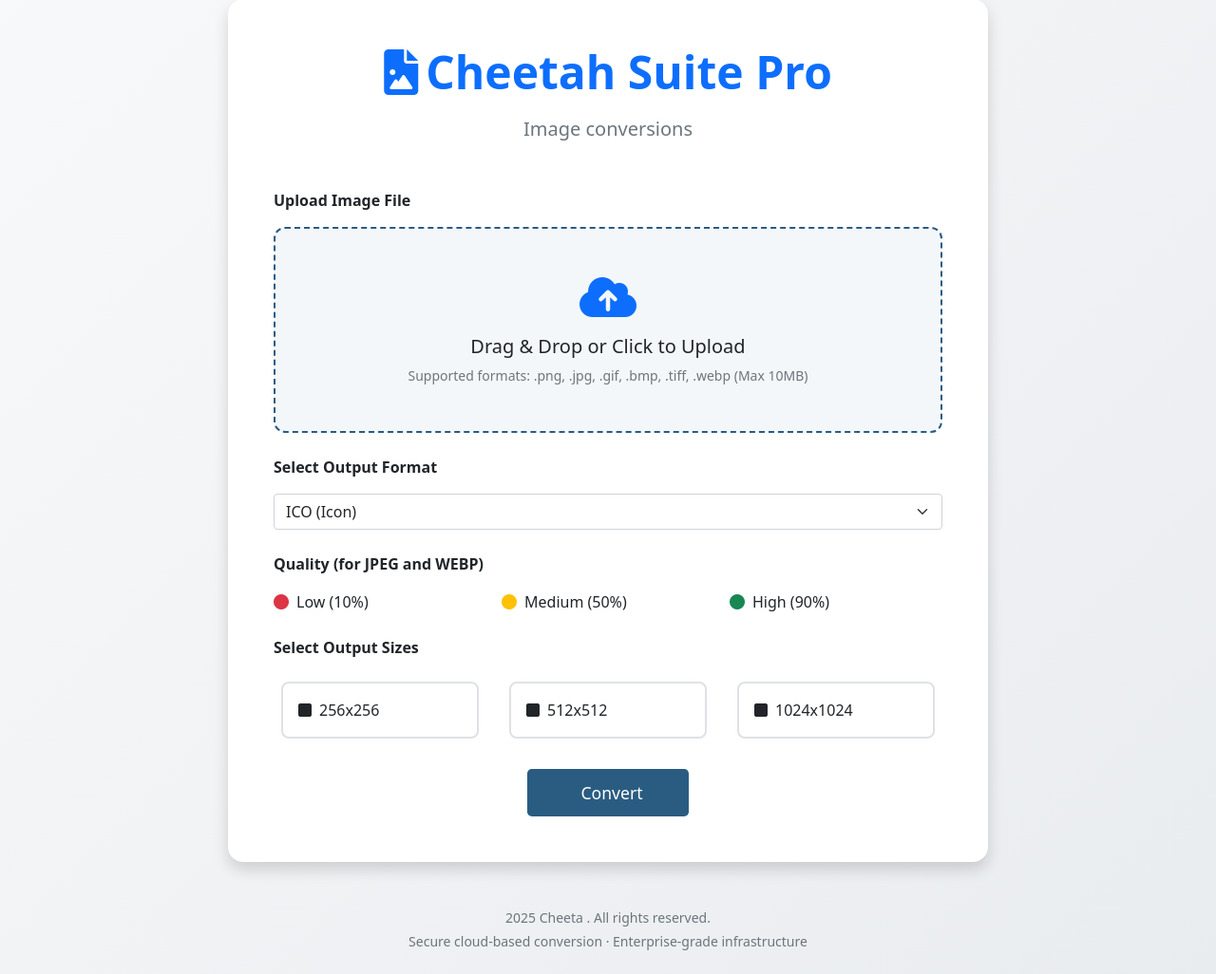
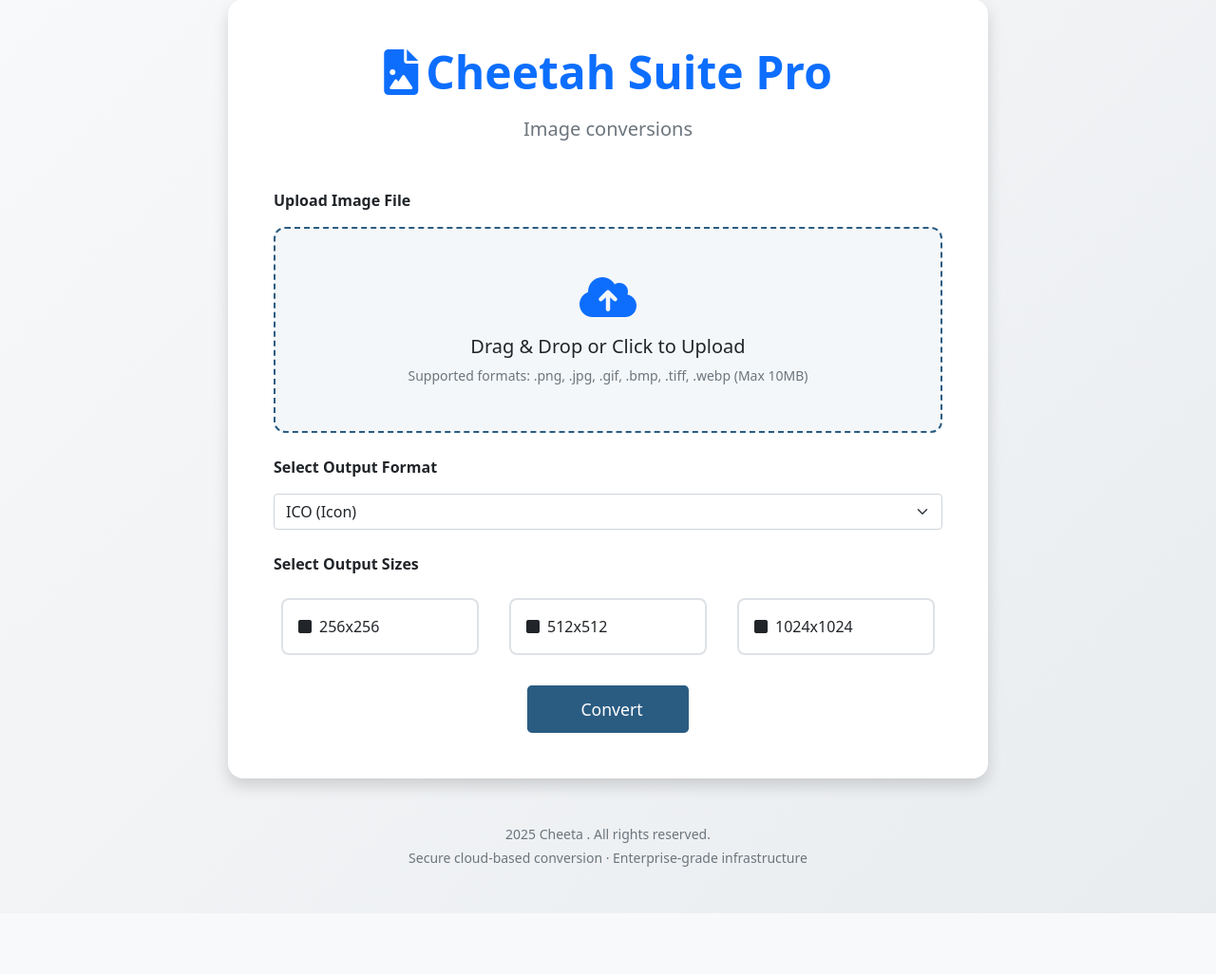
Before and after one commit to Joan-SalvV1/Converter, a Flask app: page / in a window 1280 px wide. Shown: the part 49-1075 px from the top of the page at 95% size. After the commit the page ends 1011 px from the top, so only its background shows below. Run offline with Flask 3, Linux system fonts and the light colour scheme; some libraries are stand-ins or nearby versions.

Commit message:
image previsualization bugs fixed

```diff
--- a/app.py
+++ b/app.py
@@ -17,10 +17,11 @@
     'ico': [(16, 16), (32, 32), (48, 48), (64, 64), (128, 128), (256, 256)],
     'png': [(256, 256), (512, 512), (1024, 1024)],
     'jpg': [(256, 256), (512, 512), (1024, 1024)],
+    'jpeg': [(256, 256), (512, 512), (1024, 1024)],
     'webp': [(256, 256), (512, 512), (1024, 1024)],
     'bmp': [(256, 256), (512, 512), (1024, 1024)],
     'tiff': [(256, 256), (512, 512), (1024, 1024)],
-    'pdf': [(256, 256)]  # PDF solo soporta un tamaño
+    'pdf': [(256, 256)]
 }
 
 QUALITY_OPTIONS = {
@@ -28,7 +29,7 @@
     'webp': [10, 30, 50, 70, 90]
 }
 
-def convert_image(input_path, output_path, output_format, quality=None, sizes=None):
+def convert_image(input_path, output_path, output_format, sizes=None):
     try:
         with Image.open(input_path) as img:
             # Convertir a RGB si es necesario
@@ -53,12 +54,8 @@
                 if sizes:
                     img = img.resize(sizes[0], Image.Resampling.LANCZOS)
 
-                # Aplicar calidad si es necesario
-                save_kwargs = {}
-                if quality is not None:
-                    save_kwargs['quality'] = quality
-
-                img.save(output_path, format=output_format.upper(), **save_kwargs)
+                # Guardar con el formato correcto
+                img.save(output_path, format=output_format.upper())
 
             return True
     except Exception as e:
@@ -80,7 +77,6 @@
         if file and allowed_file(file.filename):
             # Obtener parámetros del formulario
             output_format = request.form.get('output_format')
-            quality = int(request.form.get('quality', 90)) if output_format in QUALITY_OPTIONS else None
             selected_sizes = request.form.getlist('sizes')
             sizes = [tuple(map(int, size.split(','))) for size in selected_sizes] if selected_sizes else None
 
@@ -89,16 +85,12 @@
                 flash('Invalid output format', 'error')
                 return redirect(request.url)
 
-            if quality is not None and quality not in QUALITY_OPTIONS[output_format]:
-                flash('Invalid quality value', 'error')
-                return redirect(request.url)
-
             # Generar nombre de archivo único
             filename = os.path.join(app.config['UPLOAD_FOLDER'], file.filename)
             output_filename = os.path.splitext(filename)[0] + f'.{output_format.lower()}'
             file.save(filename)
 
-            if convert_image(filename, output_filename, output_format, quality, sizes):
+            if convert_image(filename, output_filename, output_format, sizes):
                 # Devolver el archivo convertido
                 return send_file(
                     output_filename,
--- a/static/js/app.js
+++ b/static/js/app.js
@@ -49,14 +49,8 @@
         const file = files[0];
 
         if (file && allowedFile(file.name)) {
-            const dataTransfer = new DataTransfer();
-            dataTransfer.items.add(file);
-            fileInput.files = dataTransfer.files;
-
-            previewContainer.classList.remove('d-none');
-            previewImage.src = URL.createObjectURL(file);
-
-            document.querySelector('form').classList.remove('was-validated');
+            fileInput.files = files;
+            previewFile(file);
         }
     }
 
@@ -67,16 +61,41 @@
 
     // File validation
     function allowedFile(filename) {
-        return filename.toLowerCase().endsWith('.png');
+        const ext = filename.split('.').pop().toLowerCase();
+        return ['png', 'jpg', 'jpeg', 'gif', 'bmp', 'tiff', 'webp'].includes(ext);
+    }
+
+    // Preview image
+    function previewFile(file) {
+        if (file && file.type.startsWith('image/')) {
+            const reader = new FileReader();
+            reader.onload = (e) => {
+                previewImage.src = e.target.result;
+                previewContainer.classList.remove('d-none');
+            };
+            reader.readAsDataURL(file);
+        }
     }
 
     // Size selection styling
     document.querySelectorAll('.size-option').forEach(option => {
         option.addEventListener('click', () => {
             const checkbox = option.querySelector('input[type="checkbox"]');
-            checkbox.checked = !checkbox.checked;
-            option.classList.toggle('selected', checkbox.checked);
+            option.classList.toggle('active', checkbox.checked);
         });
+    });
+
+    // Output format selection styling
+    document.querySelector('select[name="output_format"]').addEventListener('change', (e) => {
+        const selected = e.target.value;
+        const sizeOptions = document.getElementById('size-options');
+
+        // Hide size options for PDF since it only supports one size
+        if (selected === 'pdf') {
+            sizeOptions.style.display = 'none';
+        } else {
+            sizeOptions.style.display = 'block';
+        }
     });
 
     // Form validation
--- a/templates/index.html
+++ b/templates/index.html
@@ -48,45 +48,13 @@
                     <select class="form-select" name="output_format" required>
                         <option value="ico">ICO (Icon)</option>
                         <option value="png">PNG</option>
-                        <option value="jpg">JPEG</option>
+                        <option value="jpg">JPG</option>
+                        <option value="jpeg">JPEG</option>
                         <option value="webp">WEBP</option>
                         <option value="bmp">BMP</option>
                         <option value="tiff">TIFF</option>
                         <option value="pdf">PDF</option>
                     </select>
-                </div>
-
-                <div class="mb-4" id="quality-options">
-                    <label class="form-label fw-bold mb-3">Quality (for JPEG and WEBP)</label>
-                    <div class="row g-3">
-                        <div class="col-6 col-md-4">
-                            <label class="quality-option d-block">
-                                <input type="radio" name="quality" value="10" class="d-none">
-                                <span class="d-flex align-items-center">
-                                    <i class="fas fa-circle text-danger me-2"></i>
-                                    Low (10%)
-                                </span>
-                            </label>
-                        </div>
-                        <div class="col-6 col-md-4">
-                            <label class="quality-option d-block">
-                                <input type="radio" name="quality" value="50" class="d-none">
-                                <span class="d-flex align-items-center">
-                                    <i class="fas fa-circle text-warning me-2"></i>
-                                    Medium (50%)
-                                </span>
-                            </label>
-                        </div>
-                        <div class="col-6 col-md-4">
-                            <label class="quality-option d-block">
-                                <input type="radio" name="quality" value="90" class="d-none" checked>
-                                <span class="d-flex align-items-center">
-                                    <i class="fas fa-circle text-success me-2"></i>
-                                    High (90%)
-                                </span>
-                            </label>
-                        </div>
-                    </div>
                 </div>
 
                 <div class="mb-4" id="size-options">
```
